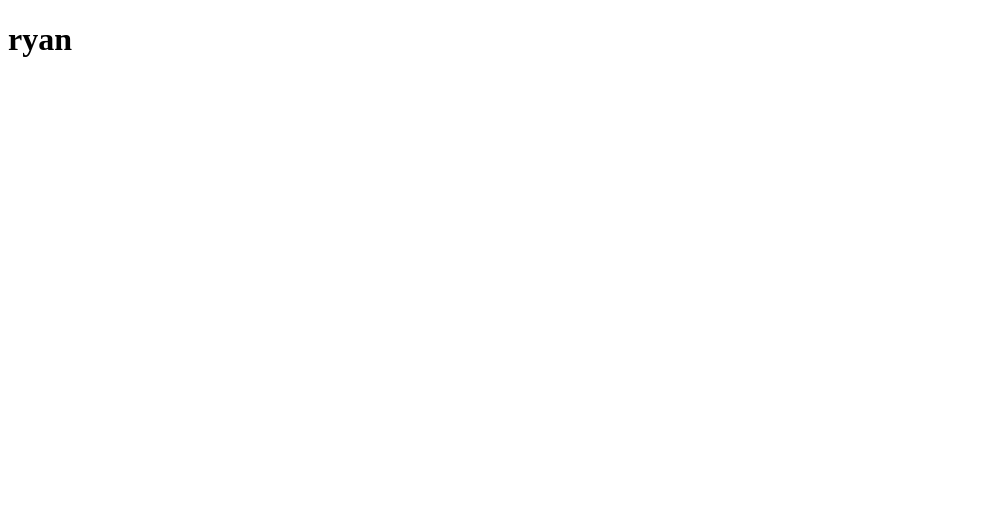
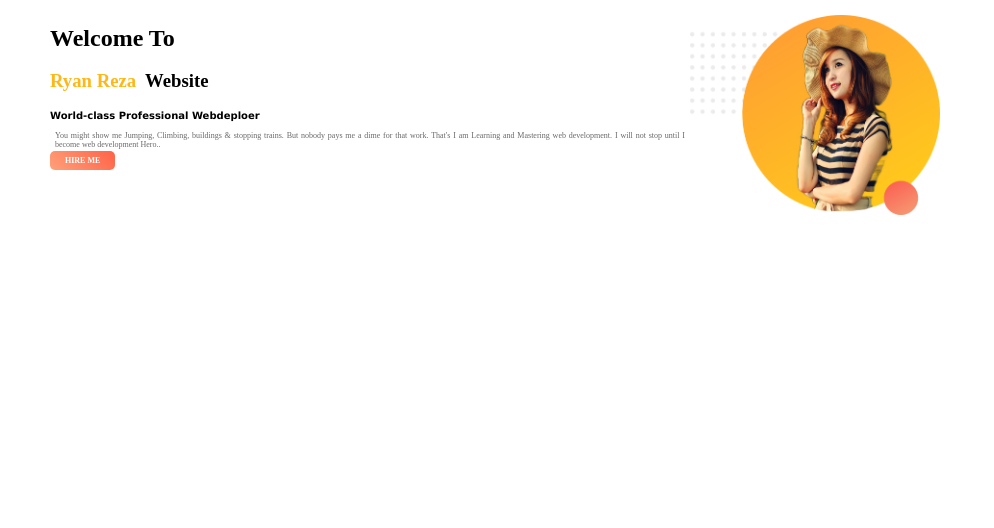
Before and after one commit to ryanreza07/ryan, a plain HTML site: page index.html in a window 1280 px wide. Shown: the whole page, without its empty margins (0-994 px from the left). Drawn offline with Linux system fonts and the light colour scheme; files that its build step writes are made by us from their sources.

Commit message:
exciting changes

```diff
--- a/index.html
+++ b/index.html
@@ -1,13 +1,26 @@
 <!DOCTYPE html>
-<html lang="en">
+<html>
 <head>
-    <meta charset="UTF-8">
-    <meta http-equiv="X-UA-Compatible" content="IE=edge">
-    <meta name="viewport" content="width=device-width, initial-scale=1.0">
-    <title>ryan</title>
+	<meta charset="utf-8">
+	<meta name="viewport" content="width=device-width, initial-scale=1">
+	<title>Ryan web-developer</title>
+	<link rel="stylesheet" type="text/css" href="css/style.css">
 </head>
 <body>
-    <h1>ryan</h1>
+
+
+		<section>
+			<div class="half-width">
+				<h1>Welcome To</h1> <br>
+			<h3><span class="first-name">Ryan Reza</span>&nbsp; Website</h3><br>
+			<h4>World-class Professional Webdeploer</h4>
+			<p>You might show me Jumping, Climbing, buildings & stopping trains. But nobody pays me a dime for that work. That's I am Learning and Mastering web development. I will not stop until I become web development Hero..</p>
+			<a class="link-button" href="blank" target="blank">HIRE ME</a>
+		</div>
+		<div class="half-width-1">
+			<img src="girl.png">
+		</div>
+	</section>
 
 </body>
 </html>
--- /dev/null
+++ b/style.css
@@ -0,0 +1,54 @@
+*{
+	margin: 0;
+	padding: 0;
+
+}
+
+section{
+	width:100%;
+
+}
+.first-name{
+	color:#ffb617;
+}
+.half-width{
+	float: left;
+	height: 500px;
+	margin-top: 25px;
+	margin-left: 50px;
+	width: 50%;
+}
+.half-width h4{
+	font-size: 10px;
+	font-family:  Verdana, Geneva, Tahoma, sans-serif;
+	margin-bottom: 10PX;
+
+}
+.half-width p{
+	text-align: justify;
+	margin:0PX 5PX;
+	color: dimgray;
+	font-size: 8px;
+}
+.link-button{
+	font-size: 8px;
+	text-decoration: none;
+	background-image:  linear-gradient(45deg, lightsalmon, tomato);
+	color: white;
+	border-radius: 5px;
+	padding:5px 15px;
+	font-weight: 700;
+}
+a:hover{
+	color:darkred;
+	background-color: white;
+}
+.half-width-1{
+	float: left;
+}
+img{
+	margin-right: 15px;
+	margin-top: 15px;
+	height: 200px;
+	width: 250px;
+}
```
Also changed, not shown: 1.jpg (added), 2.jpg (added), girl.png (added), top-banner (1).png (added), top-banner.png (added).
